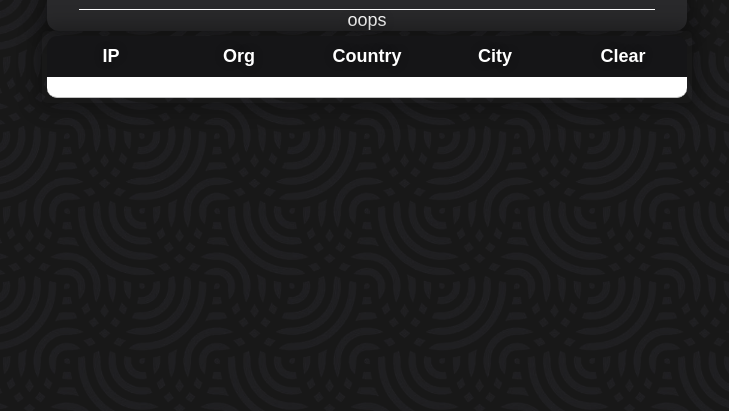
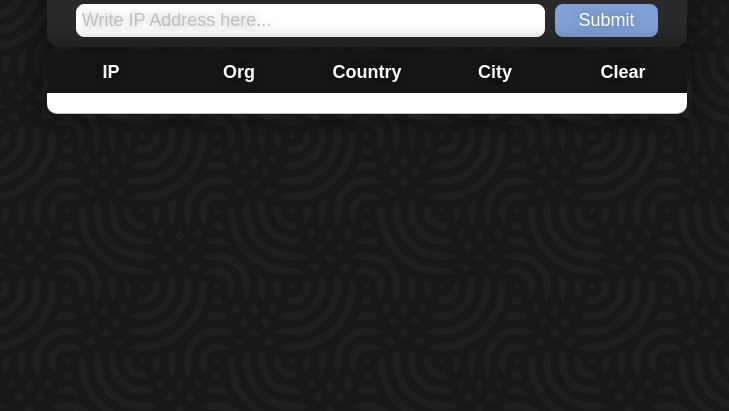
Before and after one commit to icaruuuuuu/iptable, a plain HTML site: page index.html in a window 1280 px wide. Shown: the part 389-800 px from the top of the page, without its empty margins (273-1002 px from the left). Drawn offline with Linux system fonts and the light colour scheme; a web font is replaced by a local one.

Commit message:
colocando input box

```diff
--- a/css/objects.css
+++ b/css/objects.css
@@ -42,3 +42,37 @@
 	width: 90%;
 	background-color: white;
 }
+
+.input {
+	color: black;
+	border-radius: 8px;
+	border: 1px solid white;
+	padding: 5px;
+	margin-right: 10px;
+}
+
+.input::placeholder {
+	color: silver;
+}
+
+.btn-submit {
+	transition: all 0.2s ease-in;
+	color: white;
+	background-color: rgb(128, 160, 214);
+	border: 0px solid white;
+	border-radius: 8px;
+}
+.btn-submit:hover {
+	transition: all 0.2s ease-out;
+	background-color: white;
+	color: rgb(128, 160, 214);
+	cursor: pointer;
+}
+
+.btn-clear {
+
+}
+
+.btn-remove {
+
+}
--- a/index.html
+++ b/index.html
@@ -12,9 +12,12 @@
 <body class="background">
 	<div class="box">
 		<div class="wrapper">
-			<h1 class="header">IP Lookup</h1>
-			<div class="line"></div>
-			oops
+		<h1 class="header">IP Lookup</h1>
+		<div class="line"></div>
+		<div class="row" style="width: 91%;">
+			<input type="text" placeholder="Write IP Address here..." class="column-5 input">
+			<input type="button" value="Submit" class="column-1 btn-submit">
+		</div>
 		</div>
 	</div>
 
```
Also changed, not shown: css/layouts.css (line endings or trailing spaces).
